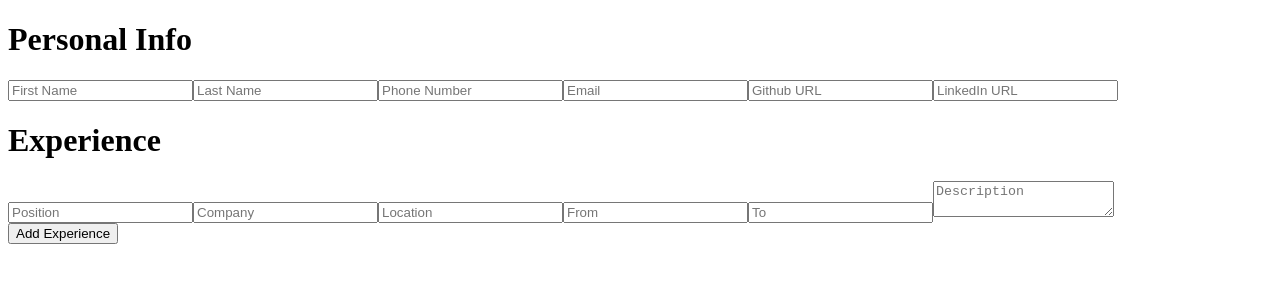
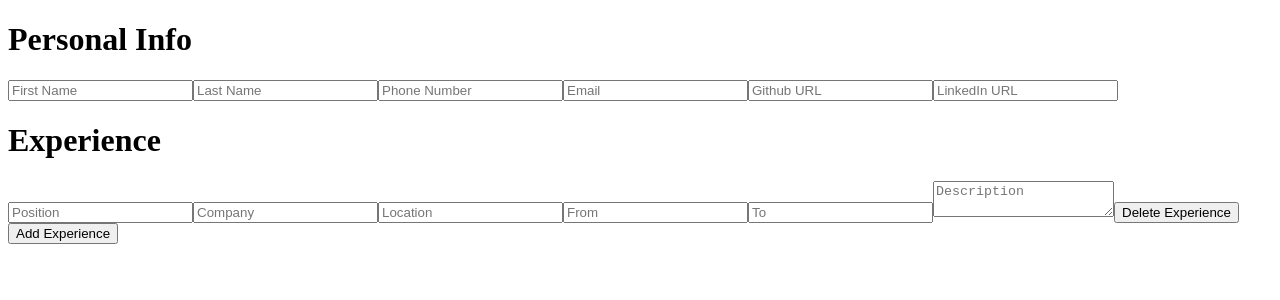
Before and after one commit to tammy-si/odin-cv-generator, a React (Create React App) app: page / in a window 1280 px wide. Shown: the top 300 px of the page. Built offline with nearby package versions, Linux system fonts and the light colour scheme.

Commit message:
Delete experience implemented

```diff
--- a/src/App.js
+++ b/src/App.js
@@ -67,15 +67,27 @@ class App extends Component {
     })
   }
 
+  handleExperienceDelete = (e) => {
+    // figure out with experience to delete by getting the parent div's id
+    const id = e.target.parentElement.id;
+    console.log(id);
+    // delete the experience
+    this.setState({
+      // if the experience isn't the one we modified, return just exp. e
+      allExperience: this.state.allExperience.filter(exp => exp.id !== id)
+    })
+  }
+
   render() {
     const handleInput = this.handleInput;
     const handleAddExperience = this.handleAddExperience;
     const handleExperienceInput = this.handleExperienceInput;
+    const handleExperienceDelete = this.handleExperienceDelete;
     const experienceList = this.state.allExperience;
     return <div>
       <div className='create-cv'>
         <General handleInput = { handleInput }/>
-        <Experience experienceList = {experienceList} handleAddExperience = { handleAddExperience } handleExperienceInput= {handleExperienceInput}/>
+        <Experience experienceList = {experienceList} handleAddExperience = { handleAddExperience } handleExperienceInput= {handleExperienceInput} handleExperienceDelete={handleExperienceDelete}/>
       </div>
       <div className='preview'>
 
--- a/src/components/experience.js
+++ b/src/components/experience.js
@@ -1,7 +1,7 @@
 import React, { Component } from "react";
 
 const Experience = (props) => {
-    const { experienceList, handleAddExperience, handleExperienceInput } = props;
+    const { experienceList, handleAddExperience, handleExperienceInput, handleExperienceDelete } = props;
     console.log(experienceList)
     return (
         <div className="experience">
@@ -9,12 +9,13 @@ const Experience = (props) => {
             {experienceList.map((experience) => {
                 return (
                 <div id={experience.id}>
-                    <input name='position' placeholder="Position" onChange={handleExperienceInput}></input>
-                    <input name='company' placeholder="Company" onChange={handleExperienceInput}></input>
-                    <input name='location' placeholder="Location" onChange={handleExperienceInput}></input>
-                    <input name='from' placeholder="From" onChange={handleExperienceInput}></input>
-                    <input name='to' placeholder="To" onChange={handleExperienceInput}></input>
-                    <textarea name='description' placeholder="Description" onChange={handleExperienceInput}></textarea>
+                    <input name='position' placeholder="Position" onChange={handleExperienceInput} value={experience.position} />
+                    <input name='company' placeholder="Company" onChange={handleExperienceInput} value={experience.company} />
+                    <input name='location' placeholder="Location" onChange={handleExperienceInput} value={experience.location} />
+                    <input name='from' placeholder="From" onChange={handleExperienceInput} value={experience.form} />
+                    <input name='to' placeholder="To" onChange={handleExperienceInput} value={experience.to} />
+                    <textarea name='description' placeholder="Description" onChange={handleExperienceInput}>{experience.desc}</textarea>
+                    <button onClick={handleExperienceDelete}>Delete Experience</button>
                 </div>)
             })}
             <button onClick={handleAddExperience}>Add Experience</button>
```
